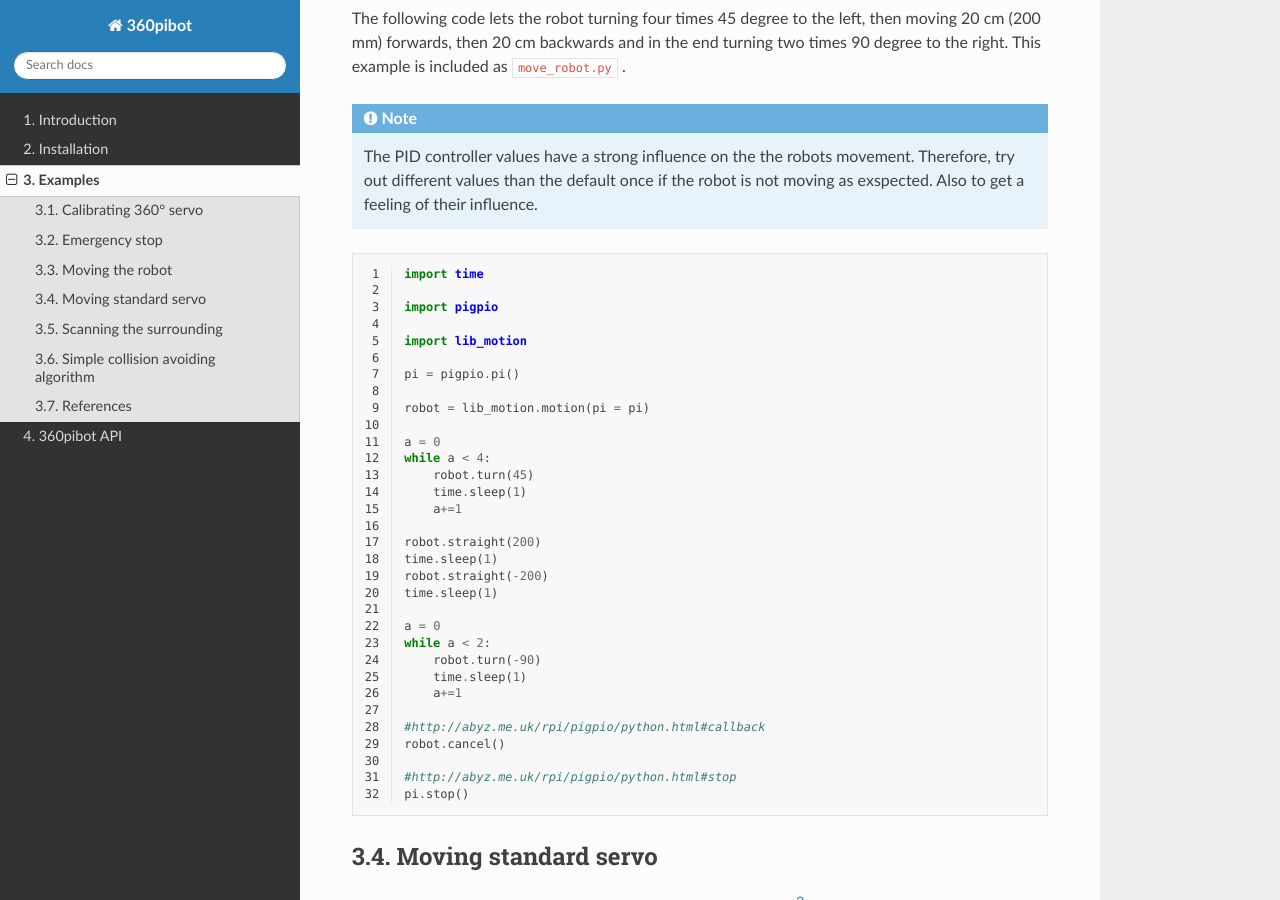
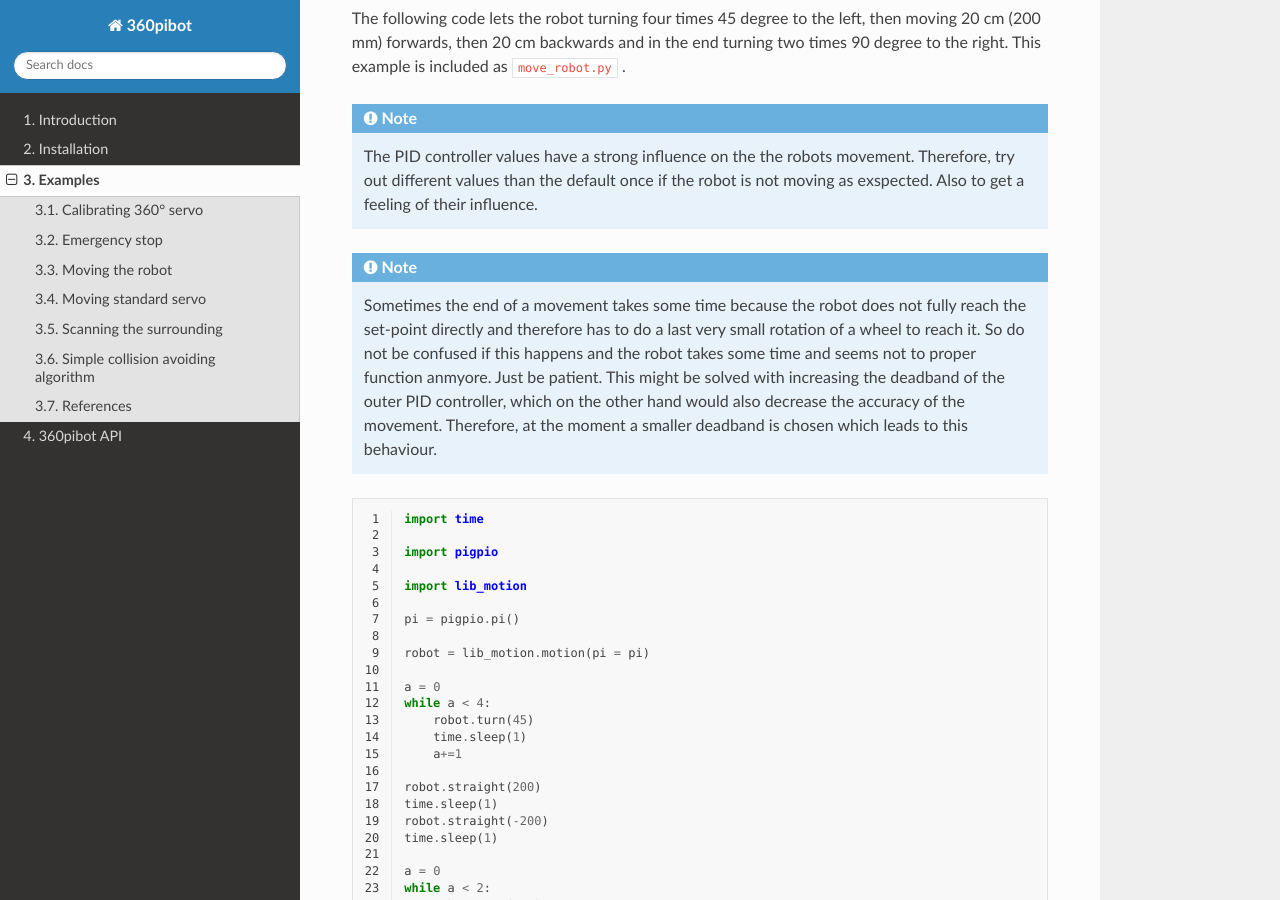
Before and after one commit to choeffer/360pibot, a Sphinx documentation site: the page built from docs/examples.rst, in a window 1280 px wide and 900 px high, scrolled down 3164 px. Built offline with Sphinx 7.4.7 and the Read the Docs theme 2.0.0, drawn with Linux system fonts in a browser that asks for light colours.

Commit message:
added note about why the robot sometimes needs a while to reach the setpoint

```diff
--- a/docs/examples.rst
+++ b/docs/examples.rst
@@ -128,6 +128,17 @@ as ``move_robot.py`` .
     than the default once if the robot is not moving as exspected. Also to
     get a feeling of their influence.
 
+.. note::
+
+    Sometimes the end of a movement takes some time because the robot does
+    not fully reach the set-point directly and therefore has to do a last
+    very small rotation of a wheel to reach it. So do not be confused
+    if this happens and the robot takes some time and seems not to proper
+    function anmyore. Just be patient. This might be solved with increasing
+    the deadband of the outer PID controller, which on the other hand would
+    also decrease the accuracy of the movement. Therefore, at the moment
+    a smaller deadband is chosen which leads to this behaviour.
+
 .. literalinclude:: ../move_robot.py
    :linenos:
 
```
